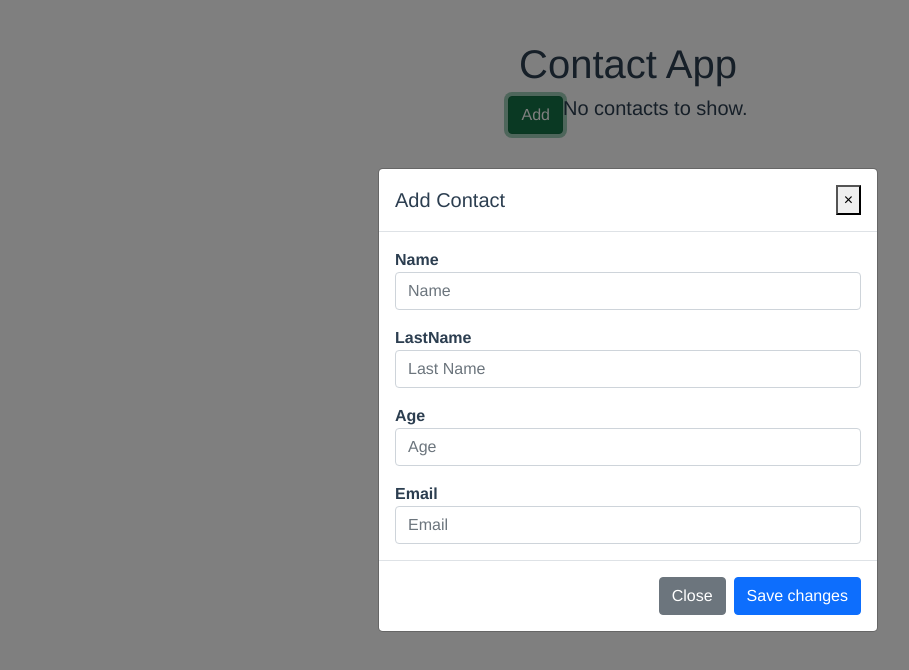
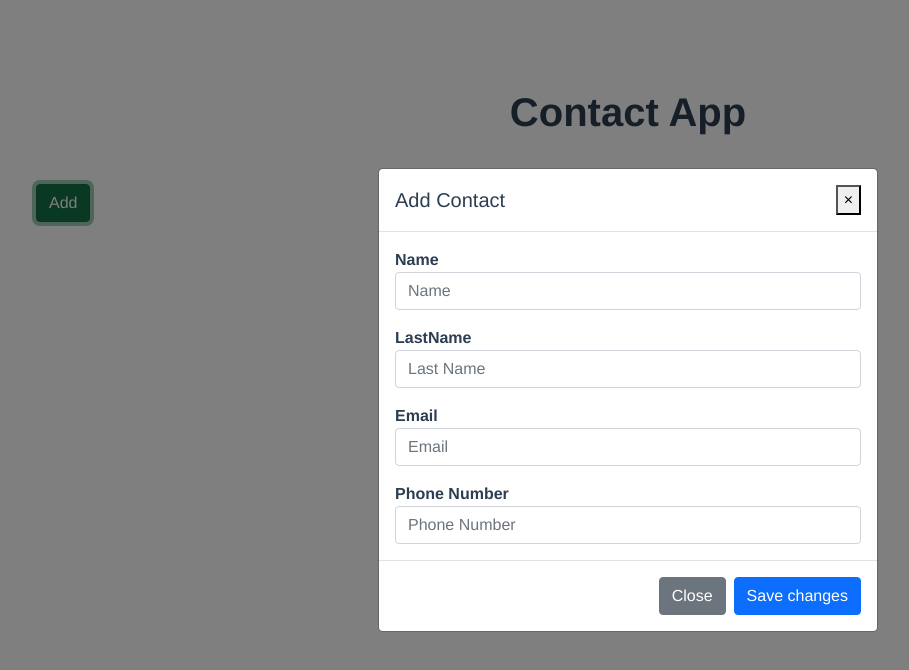
Before and after one commit to CarlosDiaz12/vue-contacts-app, a Vue app: page / in a window 1280 px wide. Both pictures are taken after a click on the button "Add". Shown: the top 670 px of the page, without its empty margins (12-921 px from the left). Built offline with nearby package versions, Linux system fonts and the light colour scheme.

Commit message:
💄 🚑 🐛

```diff
--- a/src/App.vue
+++ b/src/App.vue
@@ -21,5 +21,6 @@ export default {
   -moz-osx-font-smoothing: grayscale;
   color: #2c3e50;
   margin-top: 40px;
+  padding: 48px;
 }
 </style>
--- a/src/components/ContactModal.vue
+++ b/src/components/ContactModal.vue
@@ -39,6 +39,7 @@
 <script>
 export default {
   name: 'ContactModal',
+  emits: ['save', 'close'],
   props: {
     type: String,
   },
--- a/src/components/ContactsGrid.vue
+++ b/src/components/ContactsGrid.vue
@@ -20,10 +20,9 @@
         <td>{{ item.age }}</td>
         <td>{{ item.email }}</td>
         <td>
-          <button class="btn btn-info" @click="editElement(index)">
+          <button class="mr-5 btn btn-info" @click="editElement(index)">
             Edit
           </button>
-
           <button class="btn btn-danger" @click="deleteElement(index)">
             Delete
           </button>
@@ -35,7 +34,7 @@
 <script>
 export default {
   name: 'ContactsGrid',
-  emits: ['delete'],
+  emits: ['delete', 'edit'],
   props: {
     contacts: Array,
   },
@@ -49,8 +48,4 @@ export default {
   },
 };
 </script>
-<style scoped>
-table {
-  width: 700px !important;
-}
-</style>
+<style scoped></style>
--- a/src/pages/Home.vue
+++ b/src/pages/Home.vue
@@ -1,12 +1,18 @@
 <template>
   <h1>{{ msg }}</h1>
-  <div class="d-flex justify-content-center">
+  <div class="row mt-5">
+    <div class="col-md-3">
       <button class="btn btn-success" @click="openModal">Add</button>
+    </div>
+  </div>
+  <div class="row">
+    <div class="d-flex justify-content-center mt-1">
       <ContactsGrid
         :contacts="contactList"
         v-on:delete="deleteByIndex"
         v-on:edit="initEditContact"
       />
+    </div>
   </div>
   <ContactModal
     v-if="showModal"
@@ -37,16 +43,6 @@
           />
         </div>
         <div class="form-group mb-3">
-          <label for="age">Age</label>
-          <input
-            v-model="contact.age"
-            type="number"
-            class="form-control"
-            id="age"
-            placeholder="Age"
-          />
-        </div>
-        <div class="form-group">
           <label for="email">Email</label>
           <input
             v-model="contact.email"
@@ -54,6 +50,16 @@
             class="form-control"
             id="email"
             placeholder="Email"
+          />
+        </div>
+        <div class="form-group">
+          <label for="email">Phone Number</label>
+          <input
+            v-model="contact.phone_number"
+            type="phone"
+            class="form-control"
+            id="phone"
+            placeholder="Phone Number"
           />
         </div>
       </form>
@@ -90,6 +96,11 @@ export default {
   },
   methods: {
     manageSave() {
+      var isNotValid = Object.values(this.contact).some(
+        (i) => typeof i != 'number' && i.trim() == ''
+      );
+      console.log(Object.values(this.contact));
+      if (isNotValid) return;
       switch (this.action) {
         case 'A':
           this.saveContact();
@@ -130,7 +141,7 @@ export default {
     cleanForm() {
       this.contact.name = '';
       this.contact.last_name = '';
-      this.contact.age = '';
+      this.contact.phone_number = '';
       this.contact.email = '';
       this.contact.index = -1;
     },
@@ -145,7 +156,8 @@ export default {
 </script>
 
 <style scoped>
-label {
+label,
+h1 {
   font-weight: bold;
 }
 
```
Lines whose indentation alone changed are shown as unchanged.
